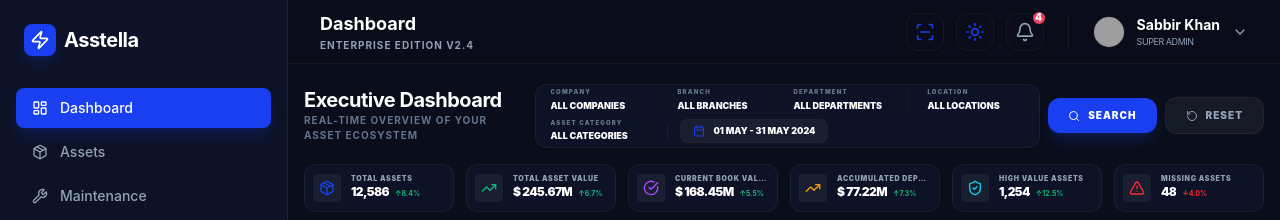
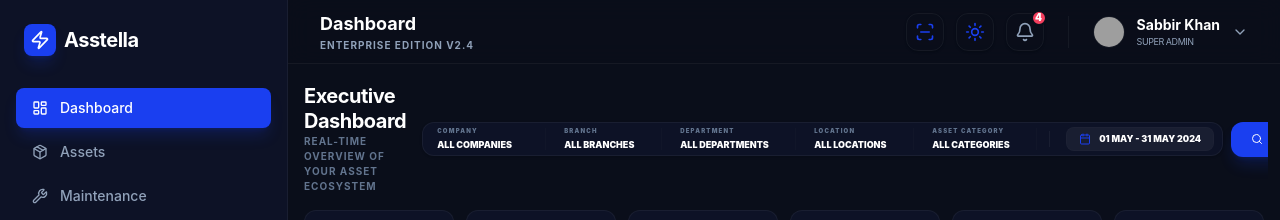
Before and after one commit to Jaydulrankoom/Asstella, a React (Vite) app: page /app in a window 1280 px wide. Shown: the top 220 px of the page. Built offline with nearby package versions, Linux system fonts and the light colour scheme; grey boxes are pictures that could not be loaded.

Commit message:
Update Dashboard.tsx

```diff
--- a/src/pages/Dashboard.tsx
+++ b/src/pages/Dashboard.tsx
@@ -176,14 +176,14 @@ export default function Dashboard() {
             <p className="text-[10px] text-slate-500 font-bold uppercase tracking-widest">Real-time overview of your asset ecosystem</p>
           </div>
           <div className="flex flex-col sm:flex-row items-stretch sm:items-center gap-2">
-            <div className="bg-card-bg border border-border-dim rounded-xl p-1 flex flex-wrap items-center gap-y-2 lg:gap-2 shadow-sm overflow-hidden min-w-0">
+            <div className="bg-card-bg border border-border-dim rounded-xl p-1 flex items-center lg:gap-2 shadow-sm overflow-x-auto no-scrollbar min-w-0">
               <FilterSelect id="f_comp" label="Company" options={["All Companies", "Global HQ", "Regional Office"]} value={filters.company} onChange={(v: string) => handleFilterChange("company", v)} />
               <FilterSelect id="f_branch" label="Branch" options={["All Branches", "New York", "London", "Tokyo"]} value={filters.branch} onChange={(v: string) => handleFilterChange("branch", v)} />
               <FilterSelect id="f_dept" label="Department" options={["All Departments", "IT", "HR", "Finance", "Operations"]} value={filters.department} onChange={(v: string) => handleFilterChange("department", v)} />
               <FilterSelect id="f_loc" label="Location" options={["All Locations", "Floor 1", "Floor 2", "Warehouse A"]} value={filters.location} onChange={(v: string) => handleFilterChange("location", v)} />
               <FilterSelect id="f_cat" label="Asset Category" options={["All Categories", "IT Equipment", "Machinery", "Furniture", "Vehicles"]} value={filters.category} onChange={(v: string) => handleFilterChange("category", v)} />
-              <div className="hidden lg:block w-px h-4 bg-border-dim mx-1" />
-              <div className="flex items-center gap-2 px-3 py-1 bg-slate-50 dark:bg-white/5 rounded-lg border border-border-dim/30">
+              <div className="hidden lg:block w-px h-4 bg-border-dim mx-1 shrink-0" />
+              <div className="flex items-center gap-2 px-3 py-1 bg-slate-50 dark:bg-white/5 rounded-lg border border-border-dim/30 mx-1 shrink-0">
                 <Calendar className="w-3 h-3 text-brand" />
                 <span className="text-[9px] font-black uppercase whitespace-nowrap">01 May - 31 May 2024</span>
               </div>
```
